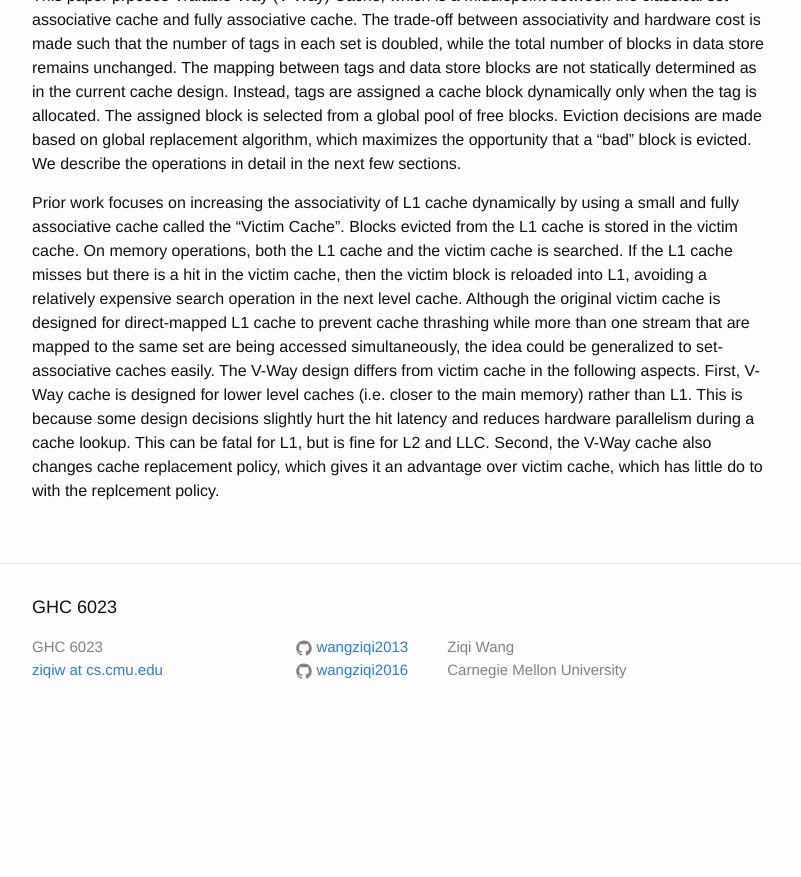
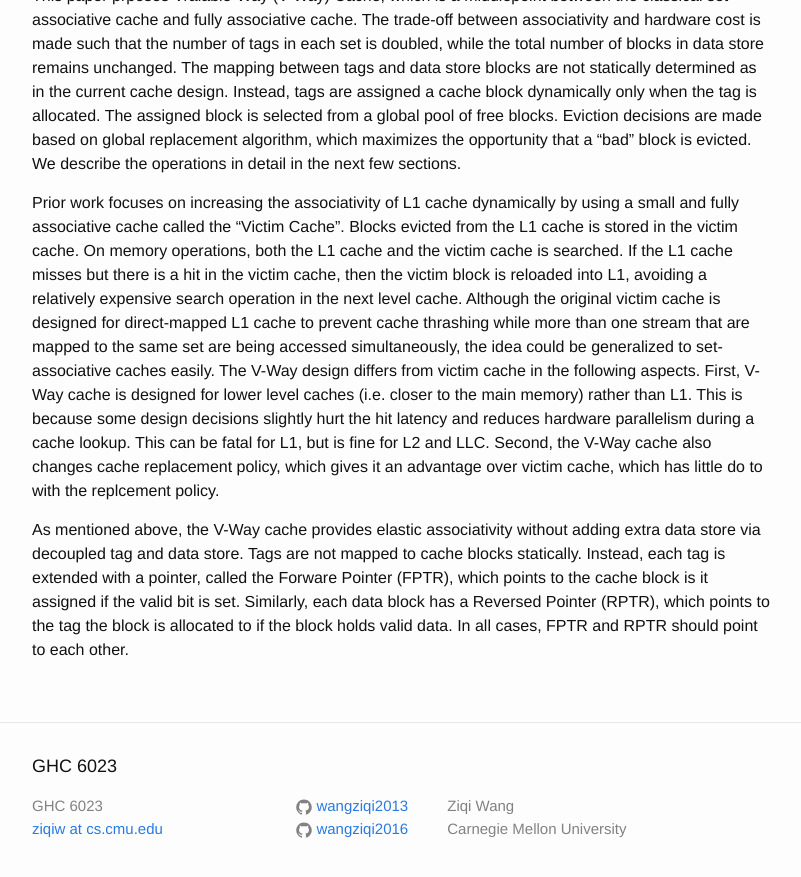
Before and after one commit to wangziqi2013/wangziqi2013.github.io, a Jekyll site: the page built from _posts/2018-06-18-v-way-cache.markdown, in a window 1280 px wide and 900 px high, scrolled down 994 px. Shown: the top 877 px of the window, without its empty margins (238-1039 px from the left). Built offline with Jekyll 4.4.1, drawn with Linux system fonts in a browser that asks for light colours; before the commit the page ends 1735 px from its top, so only the background shows below that.

Commit message:
Working on description

```diff
--- a/_posts/2018-06-18-v-way-cache.markdown
+++ b/_posts/2018-06-18-v-way-cache.markdown
@@ -52,3 +52,9 @@ V-Way cache is designed for lower level caches (i.e. closer to the main memory)
 some design decisions slightly hurt the hit latency and reduces hardware parallelism during a cache lookup. This
 can be fatal for L1, but is fine for L2 and LLC. Second, the V-Way cache also changes cache replacement policy,
 which gives it an advantage over victim cache, which has little do to with the replcement policy.
+
+As mentioned above, the V-Way cache provides elastic associativity without adding extra data store via
+decoupled tag and data store. Tags are not mapped to cache blocks statically. Instead, each tag is extended with
+a pointer, called the Forware Pointer (FPTR), which points to the cache block is it assigned if the valid bit
+is set. Similarly, each data block has a Reversed Pointer (RPTR), which points to the tag the block is allocated
+to if the block holds valid data. In all cases, FPTR and RPTR should point to each other.
```
